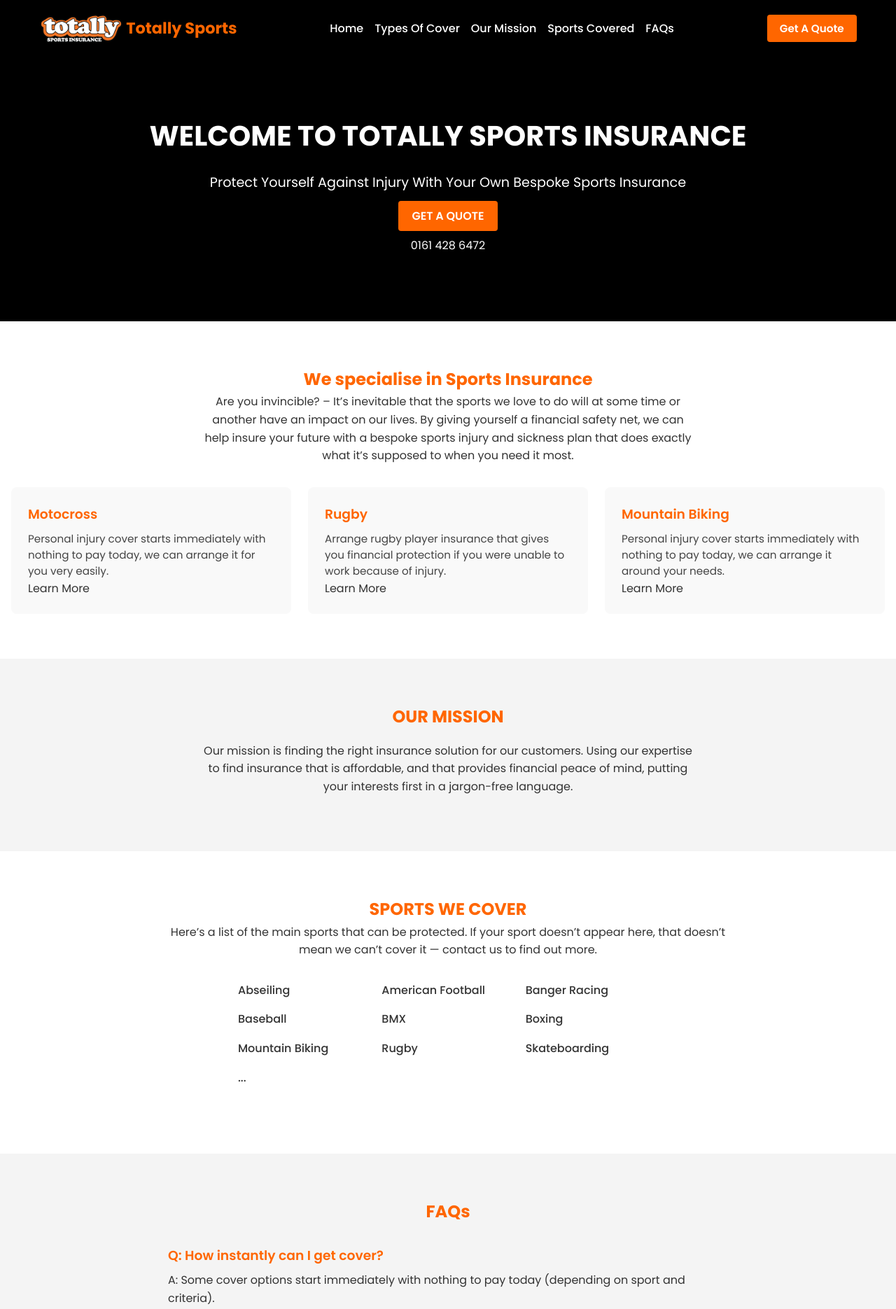
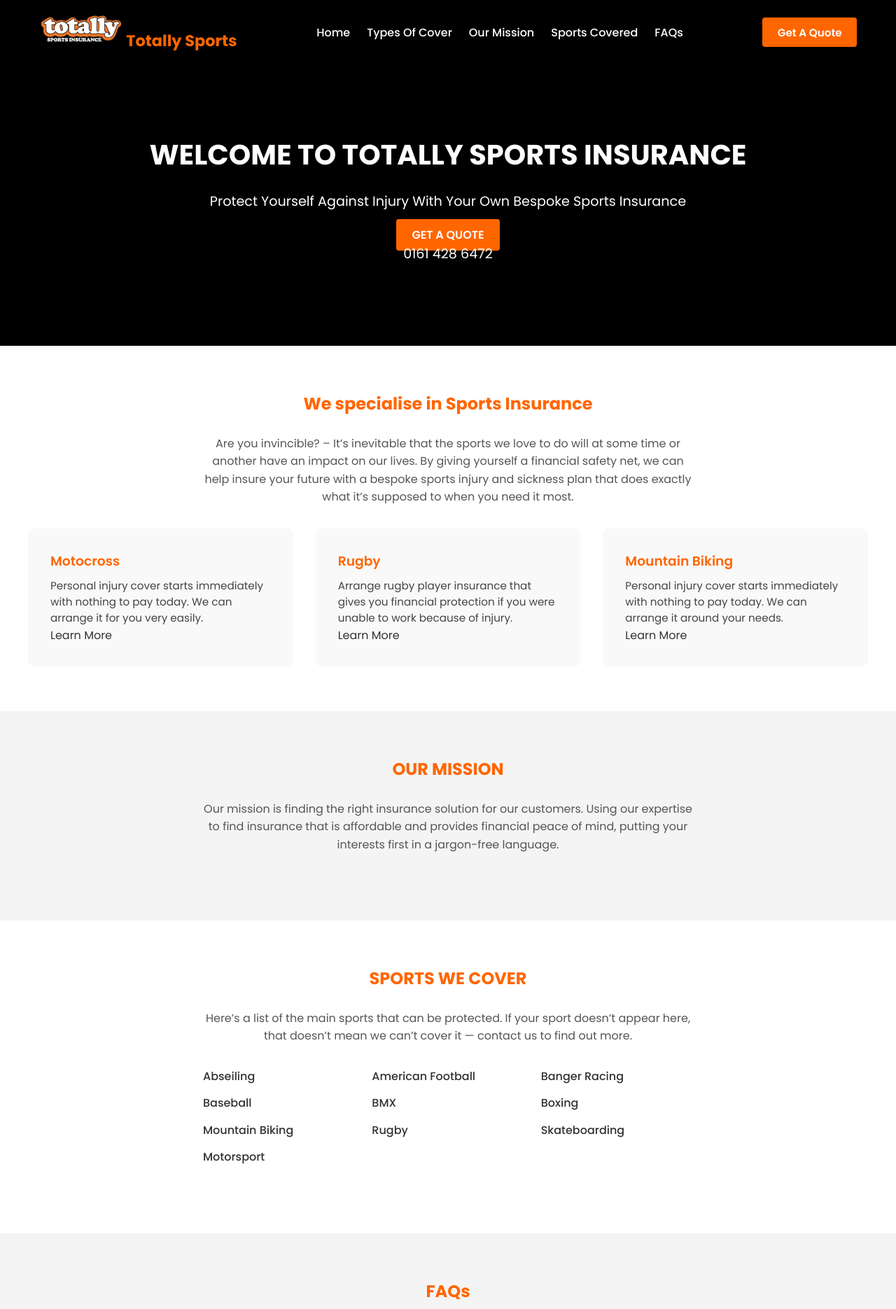
Before and after one commit to jayperrinsocial/totallysportsinsurance, a plain HTML site: page index.html in a window 1280 px wide. Shown: the top 1870 px of the page at 70% size. Drawn offline with Linux system fonts and the light colour scheme.

Commit message:
Update index.html

```diff
--- a/index.html
+++ b/index.html
@@ -3,164 +3,100 @@
 <head>
   <meta charset="UTF-8" />
   <meta name="viewport" content="width=device-width, initial-scale=1.0" />
-  <title>Totally Sports Insurance | We specialise in Sports Insurance</title>
-  <meta name="description" content="Protect Yourself Against Injury With Your Own Bespoke Sports Insurance" />
+  <title>Totally Sports Insurance | We Specialise in Sports Insurance</title>
+  <meta name="description" content="Protect yourself against injury with bespoke sports insurance. Tailored cover for players, clubs and sports enthusiasts across the UK.">
 
-  <!-- Google Font: Poppins -->
+  <!-- Google Fonts: Poppins -->
   <link href="https://fonts.googleapis.com/css2?family=Poppins:wght@300;400;500;600;700&display=swap" rel="stylesheet">
 
-  <!-- External CSS -->
-  <link rel="stylesheet" href="style.css" />
-
-  <style>
-    /* --- Base Styling --- */
-    * {
-      box-sizing: border-box;
-    }
-    body {
-      margin: 0;
-      font-family: 'Poppins', sans-serif;
-      color: #333;
-      background: #fff;
-    }
-    a {
-      text-decoration: none;
-      color: inherit;
-    }
-
-    header, nav, section, footer { width: 100%; }
-
-    /* --- Buttons --- */
-    .btn-orange {
-      background-color: #ff6600;
-      color: white;
-      padding: 0.6em 1.2em;
-      border: none;
-      border-radius: 4px;
-      font-weight: 600;
-      transition: background 0.2s ease;
-    }
-    .btn-orange:hover {
-      background-color: #e65500;
-    }
-
-    /* --- Hero Section --- */
-    .hero {
-      background: black;
-      color: white;
-      text-align: center;
-      padding: 5em 1em;
-    }
-    .hero h1 {
-      font-size: 2.5em;
-      margin-bottom: 0.5em;
-      font-weight: 700;
-    }
-    .hero p {
-      font-size: 1.2em;
-      margin-bottom: 1em;
-      font-weight: 400;
-    }
-
-    /* --- Sections --- */
-    .section {
-      padding: 4em 1em;
-    }
-
-    /* --- Cover Grid --- */
-    .cover-grid {
-      display: grid;
-      grid-template-columns: repeat(auto-fit, minmax(250px,1fr));
-      gap: 1.5em;
-      margin-top: 2em;
-    }
-    .cover-card {
-      background: #f9f9f9;
-      padding: 1.5em;
-      border-radius: 8px;
-      transition: box-shadow 0.2s ease;
-    }
-    .cover-card:hover {
-      box-shadow: 0 4px 10px rgba(0,0,0,0.1);
-    }
-
-    /* --- Footer --- */
-    .footer {
-      background: #222;
-      color: #ccc;
-      padding: 2em 1em;
-      text-align: center;
-      font-size: 0.95em;
-    }
-    .footer a {
-      color: #ff9900;
-      font-weight: 500;
-    }
-  </style>
+  <!-- Stylesheet -->
+  <link rel="stylesheet" href="style.css">
 </head>
 
 <body>
 
+  <!-- HEADER -->
   <header>
-    <nav style="display:flex; justify-content:space-between; align-items:center; max-width: 1200px; margin: auto; padding: 1em;">
+    <nav>
       <div class="logo">
         <a href="/">
-          <img src="images/logo.png" alt="Totally Sports Insurance" style="height: 50px; vertical-align: middle;">
-          <span style="vertical-align: middle; font-size:1.4em; font-weight:700; color: #ff6600;">Totally Sports</span>
+          <img src="images/logo.png" alt="Totally Sports Insurance" style="height: 50px;">
+          <span>Totally Sports</span>
         </a>
       </div>
-      <div class="nav-links" style="display:flex; gap:1em; font-weight:500;">
+
+      <div class="nav-links">
         <a href="#">Home</a>
         <a href="#types-of-cover">Types Of Cover</a>
         <a href="#our-mission">Our Mission</a>
         <a href="#sports-covered">Sports Covered</a>
         <a href="#faqs">FAQs</a>
       </div>
+
       <div class="cta">
         <a href="#get-quote" class="btn-orange">Get A Quote</a>
       </div>
     </nav>
   </header>
 
+  <!-- HERO SECTION -->
   <section class="hero">
     <h1>WELCOME TO TOTALLY SPORTS INSURANCE</h1>
     <p>Protect Yourself Against Injury With Your Own Bespoke Sports Insurance</p>
     <a href="#get-quote" class="btn-orange">GET A QUOTE</a>
-    <p style="margin-top:1em; font-size:1em;">0161 428 6472</p>
+    <p>0161 428 6472</p>
   </section>
 
-  <section id="types-of-cover" class="section">
-    <h2 style="text-align:center; color:#ff6600; font-weight:700;">We specialise in <strong>Sports Insurance</strong></h2>
-    <p style="text-align:center; max-width: 700px; margin: auto;">Are you invincible? – It’s inevitable that the sports we love to do will at some time or another have an impact on our lives. By giving yourself a financial safety net, we can help insure your future with a bespoke sports injury and sickness plan that does exactly what it’s supposed to when you need it most.</p>
+  <!-- TYPES OF COVER -->
+  <section id="types-of-cover">
+    <div class="container">
+      <h2 class="section-title">We specialise in <strong>Sports Insurance</strong></h2>
+      <p class="section-subtitle">
+        Are you invincible? – It’s inevitable that the sports we love to do will at some time or another have an impact on our lives.
+        By giving yourself a financial safety net, we can help insure your future with a bespoke sports injury and sickness plan that does exactly what it’s supposed to when you need it most.
+      </p>
 
       <div class="cover-grid">
         <div class="cover-card">
           <h3>Motocross</h3>
-        <p>Personal injury cover starts immediately with nothing to pay today, we can arrange it for you very easily.</p>
+          <p>Personal injury cover starts immediately with nothing to pay today. We can arrange it for you very easily.</p>
           <a href="#">Learn More</a>
         </div>
+
         <div class="cover-card">
           <h3>Rugby</h3>
           <p>Arrange rugby player insurance that gives you financial protection if you were unable to work because of injury.</p>
           <a href="#">Learn More</a>
         </div>
+
         <div class="cover-card">
           <h3>Mountain Biking</h3>
-        <p>Personal injury cover starts immediately with nothing to pay today, we can arrange it around your needs.</p>
+          <p>Personal injury cover starts immediately with nothing to pay today. We can arrange it around your needs.</p>
           <a href="#">Learn More</a>
+        </div>
       </div>
     </div>
   </section>
 
-  <section id="our-mission" class="section" style="background:#f4f4f4;">
-    <h2 style="text-align:center; color:#ff6600; font-weight:700;">OUR MISSION</h2>
-    <p style="max-width: 700px; margin: 1em auto; text-align:center;">Our mission is finding the right insurance solution for our customers. Using our expertise to find insurance that is affordable, and that provides financial peace of mind, putting your interests first in a jargon-free language.</p>
+  <!-- OUR MISSION -->
+  <section id="our-mission">
+    <div class="container">
+      <h2 class="section-title">OUR MISSION</h2>
+      <p class="section-subtitle">
+        Our mission is finding the right insurance solution for our customers. Using our expertise to find insurance that is affordable and provides financial peace of mind, putting your interests first in a jargon-free language.
+      </p>
+    </div>
   </section>
 
-  <section id="sports-covered" class="section">
-    <h2 style="text-align:center; color:#ff6600; font-weight:700;">SPORTS WE COVER</h2>
-    <p style="text-align:center; max-width:800px; margin:auto;">Here’s a list of the main sports that can be protected. If your sport doesn’t appear here, that doesn’t mean we can’t cover it — contact us to find out more.</p>
-    <ul style="max-width:600px; margin:2em auto; list-style:none; padding:0; columns:2; gap:1em;">
+  <!-- SPORTS COVERED -->
+  <section id="sports-covered">
+    <div class="container">
+      <h2 class="section-title">SPORTS WE COVER</h2>
+      <p class="section-subtitle">
+        Here’s a list of the main sports that can be protected. If your sport doesn’t appear here, that doesn’t mean we can’t cover it — contact us to find out more.
+      </p>
+
+      <ul>
         <li>Abseiling</li>
         <li>American Football</li>
         <li>Banger Racing</li>
@@ -170,32 +106,43 @@
         <li>Mountain Biking</li>
         <li>Rugby</li>
         <li>Skateboarding</li>
-      <li>...</li>
+        <li>Motorsport</li>
       </ul>
+    </div>
   </section>
 
-  <section id="faqs" class="section" style="background:#f4f4f4;">
-    <h2 style="text-align:center; color:#ff6600; font-weight:700;">FAQs</h2>
-    <div style="max-width:800px; margin:auto; text-align:left;">
+  <!-- FAQS -->
+  <section id="faqs">
+    <div class="container">
+      <h2 class="section-title">FAQs</h2>
+
+      <div>
         <h3>Q: How instantly can I get cover?</h3>
         <p>A: Some cover options start immediately with nothing to pay today (depending on sport and criteria).</p>
+
         <h3>Q: What if my sport isn’t listed?</h3>
         <p>A: Even if your sport isn’t listed, contact us — we might still be able to arrange cover.</p>
       </div>
+    </div>
   </section>
 
-  <section id="get-quote" class="section" style="text-align:center;">
-    <h2 style="color:#ff6600; font-weight:700;">Request a Callback / Quote</h2>
-    <form style="max-width:500px; margin:2em auto; display:flex; flex-direction:column; gap:1em;">
-      <input type="text" name="name" placeholder="Name" required style="padding:0.8em; border:1px solid #ccc; border-radius:4px;">
-      <input type="text" name="phone" placeholder="Phone" required style="padding:0.8em; border:1px solid #ccc; border-radius:4px;">
-      <input type="email" name="email" placeholder="Email" required style="padding:0.8em; border:1px solid #ccc; border-radius:4px;">
-      <textarea name="message" rows="4" placeholder="Reason for Callback / Message" style="padding:0.8em; border:1px solid #ccc; border-radius:4px;"></textarea>
+  <!-- GET QUOTE -->
+  <section id="get-quote">
+    <div class="container">
+      <h2 class="section-title">Request a Callback / Quote</h2>
+
+      <form>
+        <input type="text" name="name" placeholder="Name" required>
+        <input type="text" name="phone" placeholder="Phone" required>
+        <input type="email" name="email" placeholder="Email" required>
+        <textarea name="message" rows="4" placeholder="Reason for Callback / Message"></textarea>
         <button type="submit" class="btn-orange">Request Callback</button>
       </form>
+    </div>
   </section>
 
-  <footer class="footer">
+  <!-- FOOTER -->
+  <footer>
     <p>Totally Sports Insurance – All Rights Reserved © <span id="year"></span></p>
     <p>Phone: 0161 428 6472 | Address: 87A High Street, Cheadle, Stockport, SK8 1AA</p>
     <p><a href="#">Privacy Policy</a> | <a href="#">Terms &amp; Conditions</a></p>
@@ -204,5 +151,6 @@
   <script>
     document.getElementById('year').textContent = new Date().getFullYear();
   </script>
+
 </body>
 </html>
```
Lines whose indentation alone changed are shown as unchanged.
